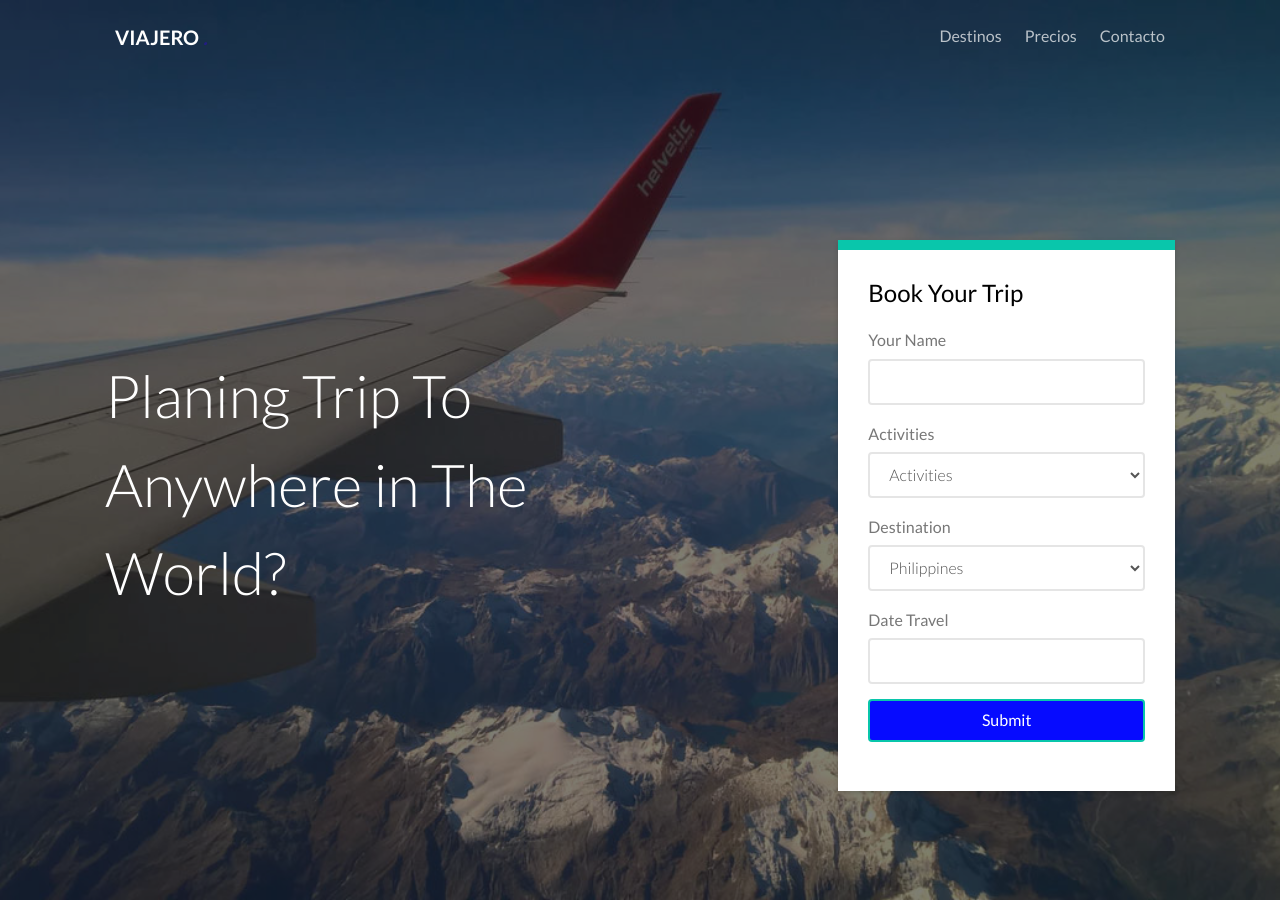
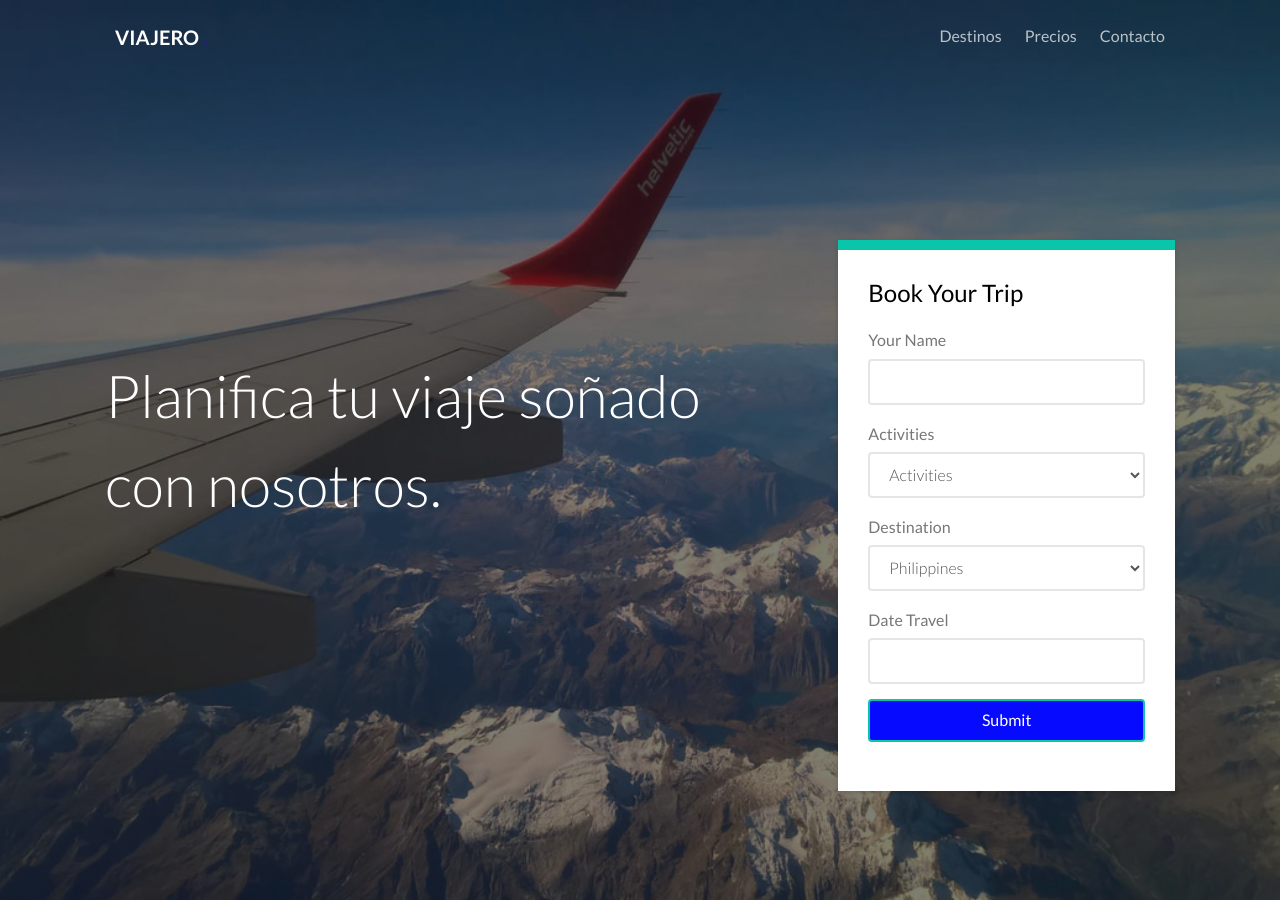
Before and after one commit to AbelEmir11/Viajero, a plain HTML site: page index.html in a window 1280 px wide. Shown: the top 900 px of the page. Drawn offline with Linux system fonts and the light colour scheme; files whose address does not match are found by name.

Commit message:
agregar atributo lang="es" a las etiquetas html en destination.html, index.html y pricing.html

```diff
--- a/index.html
+++ b/index.html
@@ -4,7 +4,7 @@
 	Twitter: http://twitter.com/fh5co
 	URL: http://freehtml5.co
 -->
-<html>
+<html lang="es">
 	<head>
 	<meta charset="utf-8">
 	<meta http-equiv="X-UA-Compatible" content="IE=edge">
@@ -104,7 +104,9 @@
 
 					<div class="row row-mt-15em">
 						<div class="col-md-7 mt-text animate-box" data-animate-effect="fadeInUp">
-							<h1>Planing Trip To Anywhere in The World?</h1>
+							<h1>
+								Planifica tu viaje soñado con nosotros.
+							</h1>
 						</div>
 						<div class="col-md-4 col-md-push-1 animate-box" data-animate-effect="fadeInRight">
 							<div class="form-wrap">
```
Also changed, not shown: destination.html (+1 -1 lines), pricing.html (+1 -1 lines).
